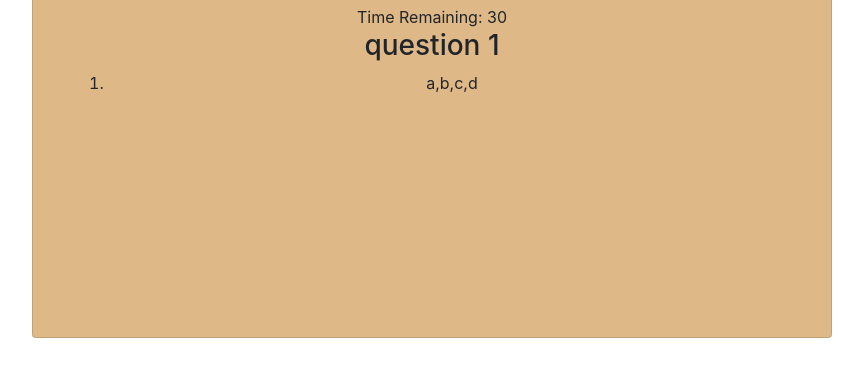
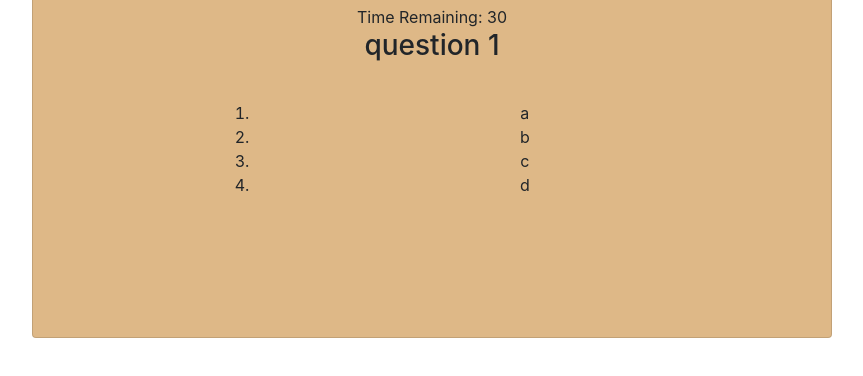
Before and after one commit to Mday1313/TriviaGame, a plain HTML site: page index.html in a window 1280 px wide. Both pictures are taken after a click on the button "Start Game". Shown: the part 162-538 px from the top of the page, without its empty margins (208-1071 px from the left). Drawn offline with nearby package versions, Linux system fonts and the light colour scheme.

Commit message:
list worked out

```diff
--- a/assets/css/style.css
+++ b/assets/css/style.css
@@ -4,3 +4,8 @@
     background: burlywood;
     margin-top: 100px;
 }
+
+.answer-choice {
+    margin-left: 20%;
+    padding-top: 30px;
+}
--- a/assets/javascript/app.js
+++ b/assets/javascript/app.js
@@ -75,11 +75,13 @@ function gameSetup() {
         $(".start-btn").hide();
         timeRemaining = 30;
         $(".timer-count").text("Time Remaining: " + timeRemaining);
+
+        // For loop that cycles through questions
         $(".question-text").text(triviaQuestions[0].question);
 
-
         // NOT WORKING- want choices array to be displayed as an ordered list block
-        answerList = $(".answer-choice").append( '<li>' + triviaQuestions[0].choices + '</li>' );
+        // for each to make dry
+        answerList = $(".answer-choice").append( '<li>' + triviaQuestions[0].choices[0] + '</li>', '<li>' + triviaQuestions[0].choices[1] + '</li>', '<li>' + triviaQuestions[0].choices[2] + '</li>', '<li>' + triviaQuestions[0].choices[3] + '</li>'   );
 
 
 
```
